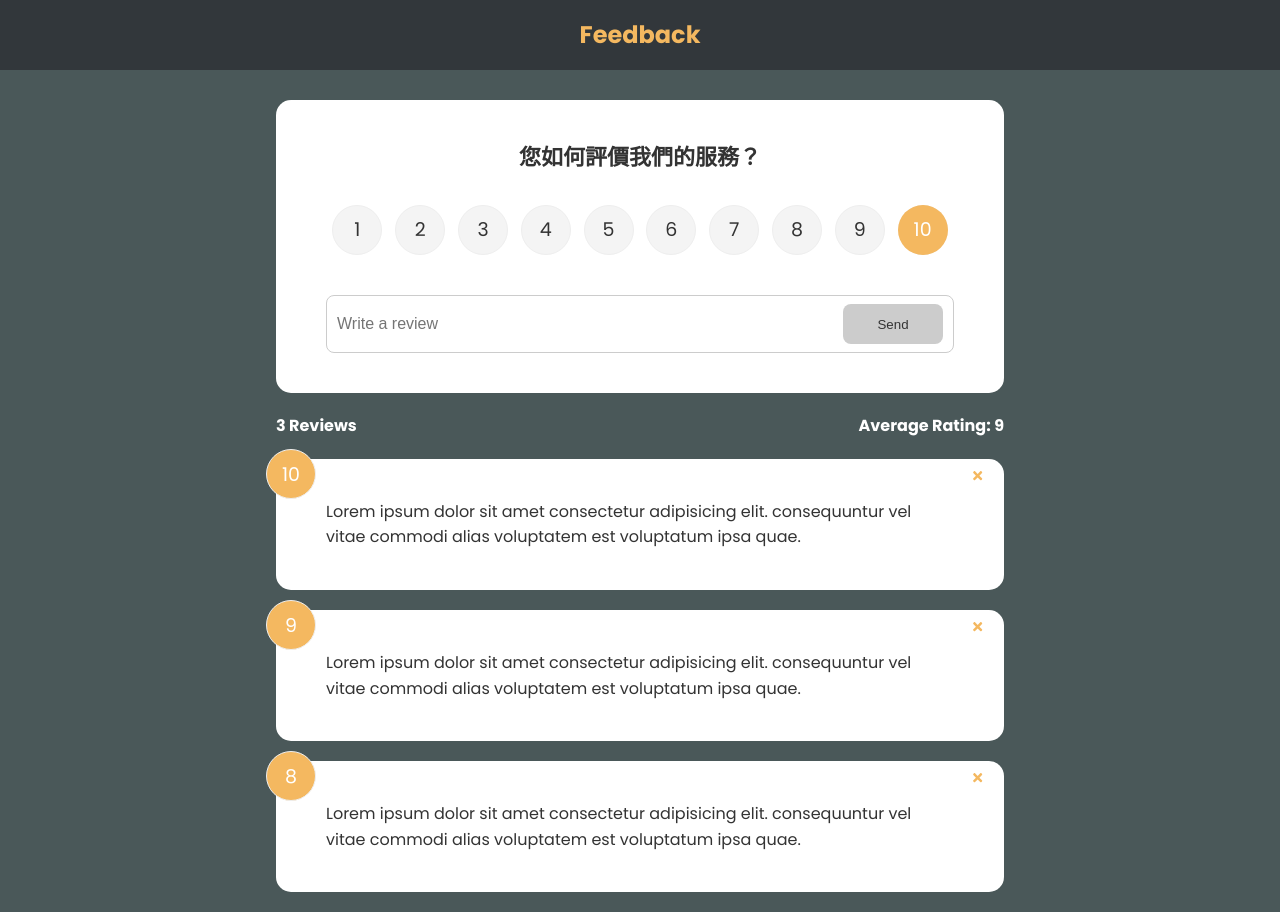
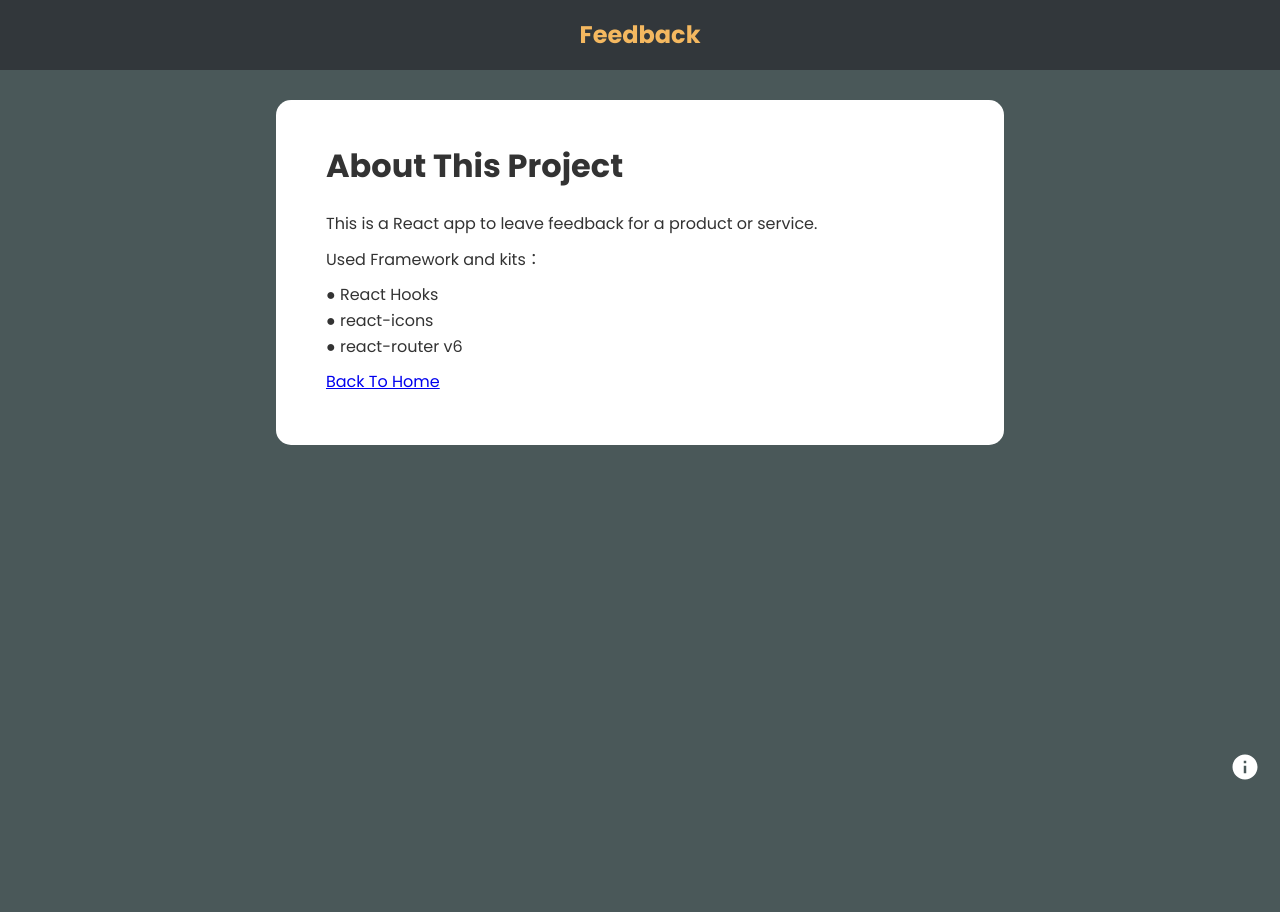
Before and after one commit to hff2/feedback, a React (Create React App) app: page /about in a window 1280 px wide. After the commit the page ends 800 px from the top, so only its background shows below. Built offline with nearby package versions, Linux system fonts and the light colour scheme.

Commit message:
feat: add react router and AboutPage component

```diff
--- a/package.json
+++ b/package.json
@@ -10,6 +10,7 @@
     "react": "^17.0.2",
     "react-dom": "^17.0.2",
     "react-icons": "^4.3.1",
+    "react-router-dom": "^6.2.1",
     "react-scripts": "5.0.0",
     "uuid": "^8.3.2",
     "web-vitals": "^2.1.4"
--- a/src/App.js
+++ b/src/App.js
@@ -5,6 +5,9 @@ import FeedbackState from './components/FeedbackState';
 import FeedbackForm from './components/FeedbackForm';
 import Header from './components/Header';
 import { v4 as uuidv4 } from 'uuid';
+import { BrowserRouter as Router, Route, Routes } from 'react-router-dom';
+import AboutIconLink from './components/AboutIconLink';
+import AboutPage from './components/pages/AboutPage';
 
 import { useState } from 'react';
 
@@ -23,14 +26,23 @@ function App() {
   }
 
   return (
-    <>
+    <Router>
       <Header />
       <div className="container">
-        <FeedbackForm handleAdd={addFeedback} />
-        <FeedbackState feedback={feedback} />
-        <FeedbackList feedback={feedback} handleDelete={deleteFeedback} />
+        <Routes>
+          <Route exact path="/" element={
+            <>
+              <FeedbackForm handleAdd={addFeedback} />
+              <FeedbackState feedback={feedback} />
+              <FeedbackList feedback={feedback} handleDelete={deleteFeedback} />
+            </>
+          }>
+          </Route>
+          <Route path="/about" element={<AboutPage />}/>
+        </Routes>
+        <AboutIconLink />
       </div>
-    </>
+    </Router>
   );
 }
 
--- /dev/null
+++ b/src/components/AboutIconLink.jsx
@@ -0,0 +1,14 @@
+import { MdInfo } from "react-icons/md";
+import { Link } from 'react-router-dom'
+
+function AboutIconLink() {
+    return (
+    <div className='about-link'>
+        <Link to='/about'>
+        <MdInfo size={30}/>
+        </Link>
+    </div>
+    )
+}
+
+export default AboutIconLink
--- /dev/null
+++ b/src/components/pages/AboutPage.jsx
@@ -0,0 +1,24 @@
+import Card from "../shared/Card"
+import { Link } from "react-router-dom"
+
+function AboutPage() {
+    return (
+        <Card>
+            <div className="about">
+                <h1>About This Project</h1>
+                <p>This is a React app to leave feedback for a product or service.</p>
+                <p>Used Framework and kits：</p>
+                <ul>
+                    <li>● React Hooks</li>
+                    <li>● react-icons</li>
+                    <li>● react-router v6</li>
+                </ul>
+                <p>
+                    <Link to="/">Back To Home</Link>
+                </p>
+            </div>
+        </Card>
+    )
+}
+
+export default AboutPage
--- a/src/index.css
+++ b/src/index.css
@@ -187,8 +187,8 @@ input:focus {
 }
 
 .about-link {
-  position: absolute;
-  bottom: 20px;
+  position: fixed;
+  bottom: 10px;
   right: 20px;
   color: #fff;
   cursor: pointer;
@@ -196,6 +196,7 @@ input:focus {
 
 .about-link a {
   color: #fff;
+  transition: 0.2s;
 }
 
 .about-link a:hover {
@@ -227,3 +228,20 @@ input:focus {
     width: 80%;
   }
 }
+
+*::-webkit-scrollbar {
+  width: 8px;
+  background: #fff;
+  padding-right: 10px;
+}
+
+*::-webkit-scrollbar-track {
+  background: #e3e3e3;
+  border-radius: 20px;
+}
+
+*::-webkit-scrollbar-thumb {
+  background-color: #aaaaaa;
+  border-radius: 20px;
+  border: transparent;
+}
```
Also changed, not shown: 1 other file (tests, documents, lock files or other folders).
